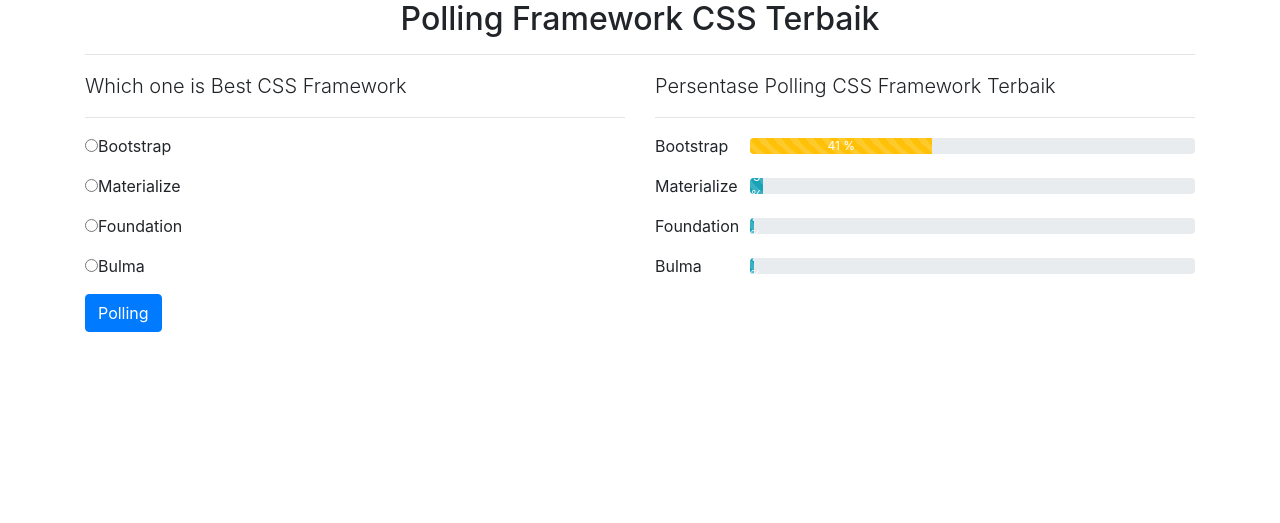
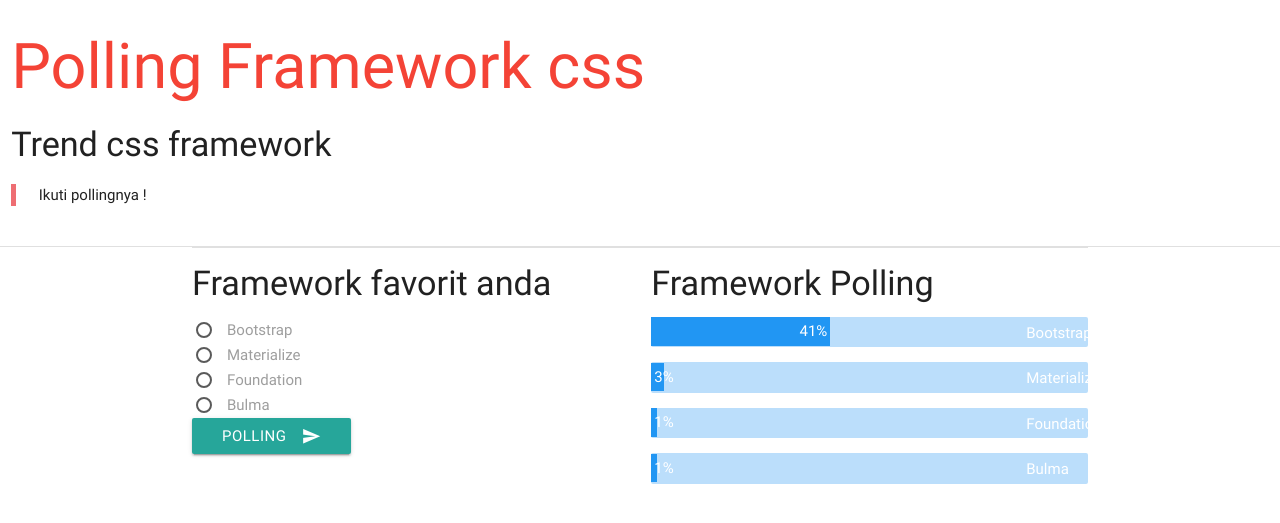
Before and after one commit to codesyariah122/system_polling, a PHP site: page / in a window 1280 px wide. Shown: the top 523 px of the page. Run offline with PHP 8.4, Linux system fonts and the light colour scheme; data comes from the database, SQL or seed files in the repository; both versions use the stored data as it was before the commit; some libraries are stand-ins or nearby versions.

Commit message:
New Update Proggram

```diff
--- /dev/null
+++ b/assets/MyJs.js
@@ -0,0 +1,27 @@
+// window.onscroll = function () {myfunction()};
+
+// const header = document.getElementById("header");
+// const sticky = header.offsetTop;
+
+// function myfunction()
+// {
+// 	if(window.pageYOffset > sticky){
+// 		header.classList.add("sticky");
+// 	}else{
+// 		header.classList.remove("sticky");
+// 	}
+// }
+
+$(document).ready(function(){
+	const header = document.getElementById("header");
+	const sticky = header.offsetTop;
+	console.log(sticky);
+	let fix = function(){
+		if(window.pageYOffset < sticky){
+			console.log("Ok!");
+		}else{
+			console.log("Ooo No!");
+		}
+	}
+    $('.tooltipped').tooltip();
+})
--- /dev/null
+++ b/assets/style.css
@@ -0,0 +1,45 @@
+.header{
+    font-family: GillSans, Calibri, Trebuchet, sans-serif;
+    background-color: #ffebee;
+    height: auto;
+    width: 100%;
+    display: inline-block;
+    position: fixed;
+    top:0;
+    width: 100%;
+}
+.sticky{
+    font-family: GillSans, Calibri, Trebuchet, sans-serif;
+    background-color: #ffebee;
+    height: auto;
+    width: 100%;
+    display: inline-block;
+    position: fixed;
+    top:0;
+    width: 100%;
+}
+
+.progress{
+    min-height: 30.5px;
+    overflow: hidden;
+    position: relative;
+}
+span{
+    position: relative;
+    float:left;
+    color:#fff;
+    margin-top: -2.7rem;
+    margin-left: 25em;
+    z-index: 99999;
+}
+
+.determinate{
+    width: 0;
+    transition: width 1s ease-in-out;
+    padding:3px;
+    position: relative;
+    color: #fff;
+    text-align: right;
+    white-space: nowrap;
+    margin-top: -3rem;
+}
--- /dev/null
+++ b/config.php
@@ -0,0 +1,5 @@
+<?php
+define('DB_HOST', 'localhost');
+define('DB_USER', 'root');
+define('DB_PASS', '1');
+define('DB_NAME', 'polling');
--- a/connection.php
+++ /dev/null
@@ -1,3 +0,0 @@
-<?php
-$conn = mysqli_connect("localhost","root","1","polling");
-if(!$conn) die(msqli_connect_error());
--- /dev/null
+++ b/contents/header.php
@@ -0,0 +1,9 @@
+<div class="row bg-red">
+	<div class="col s12">
+		<div id="header">
+			<h1 class="red-text justify"><?= $title;?></h1>
+				<h4 class="dark-text">Trend css framework</h4>
+			<blockquote>Ikuti pollingnya !</blockquote>
+		</div>
+	</div>
+</div>
--- /dev/null
+++ b/contents/polling.php
@@ -0,0 +1,47 @@
+<?php $data = framework("SELECT * FROM polling");  ?>
+<div class="divider"></div>
+	<div class="container">
+<?php
+if(isset($_REQUEST['polling'])){
+	if(polling($_REQUEST, 'polling') > 0){
+		header('Location: index.php?p=success');
+	}
+	$error = true;
+}
+?>
+		<div class="divider"></div>
+
+	      	<?php if(isset($_GET['p'])): if($_GET['p'] === "success"): ?>
+	      		  <div class="card-panel green accent-2 red-text">Terimakasih anda sudah memberikan polling</div>
+	      	<?php endif; endif;?>
+
+		<div class="row">
+	      <div class="col s6">
+	      	<h4>Framework favorit anda</h4>
+
+	      	<form action="" method="post">
+	      		<ul>
+	      			<?php foreach($data as $d): ?>
+	      			<li>
+	      				<input class="with-gap" name="framework" value="<?=$d->id?>" type="radio" id="<?=$d->framework?>"/>
+	    				<label for="<?=$d->framework?>"><?=$d->framework?></label>
+	      			</li>
+	      			<?php endforeach;?>
+	      			<li>
+	      				  <button class="btn waves-effect waves-light" type="submit" name="polling">Polling
+						    <i class="material-icons right">send</i>
+						  </button>
+	      			</li>
+	      		</ul>
+	      	</form>
+
+	      </div>
+	      <div class="col s6">
+	      	<h4>Framework Polling</h4>
+	      <?php foreach($data as $p): ?>
+	      	<div class="progress blue lighten-4 tooltipped" data-position="top" data-tooltip="Progress bar was at <?=$p->value?> % when tested"></div><span><?=ucwords($p->framework)?></span>
+	      	<div class="determinate blue" style="width:<?=$p->value?>%;"><?=$p->value?>%</div>
+	      <?php endforeach?>
+	      </div>
+	    </div>
+	</div>
--- /dev/null
+++ b/functions.php
@@ -0,0 +1,60 @@
+<?php
+require 'config.php';
+$dir = 'contents';
+
+function html($direktori, $layout, $ext='.ext', $title){
+	global $dir;
+
+	if(file_exists($dir.'/'.$layout.$ext)){
+		$title = ($layout === 'footer') ? '' : $title;
+		require_once $dir.'/'.$layout.$ext;
+	}else{
+		echo "<h1 class='text-red'>Layout tidak tersedia</h1>";
+	}
+
+}
+
+function connect(){
+	$server = DB_HOST;
+	$user = DB_USER;
+	$pass = DB_PASS;
+	$db = DB_NAME;
+
+	try{
+		$conn = new PDO("mysql:host=$server;dbname=$db", $user, $pass);
+		$conn->setAttribute(PDO::ATTR_ERRMODE, PDO::ERRMODE_EXCEPTION);
+		return $conn;
+		//echo "Connect Successfully";
+	}catch(PDOException $e){
+		echo "Conection Failed : ".$e->getMessage();
+	}
+}
+
+function framework($query){
+$dbh = connect();
+$result = $dbh->prepare($query);
+$result->execute();
+
+$rows = [];
+while($row = $result->fetch(PDO::FETCH_OBJ)):
+	$rows[] = $row;
+endwhile;
+
+return $rows;
+
+}
+
+
+function polling($data,$table){
+$framework = $data['framework'];
+// echo $framework; die;
+$conn = connect();
+$conn->setAttribute(PDO::ATTR_ERRMODE, PDO::ERRMODE_EXCEPTION);
+$sql = "UPDATE `$table` SET value=value+1 WHERE `id` = $framework";
+$stmt = $conn->prepare($sql);
+
+$stmt->execute();
+
+return $stmt->rowCount();
+
+}
--- a/index.php
+++ b/index.php
@@ -1,92 +1,31 @@
-<?php
-require_once 'connection.php';
+<?php require_once 'functions.php';?>
 
-$query = mysqli_query($conn, "SELECT * FROM polling");
+  <!DOCTYPE html>
+  <html>
+    <head>
+      <!--Import Google Icon Font-->
+      <link href="https://fonts.googleapis.com/icon?family=Material+Icons" rel="stylesheet">
+      <!--Import materialize.css-->
+		<link rel="stylesheet" href="https://cdnjs.cloudflare.com/ajax/libs/materialize/0.100.2/css/materialize.min.css">
 
-if(isset($_POST['submit'])):
-  $id = $_POST['id'];
-  mysqli_query($conn, "UPDATE polling SET value=value+1 WHERE id = $id");
-  header("Location:index.php");
-endif;
-?>
-<!doctype html>
-<html lang="en">
-  <head>
-    <!-- Required meta tags -->
-    <meta charset="utf-8">
-    <meta name="viewport" content="width=device-width, initial-scale=1, shrink-to-fit=no">
+		<link rel="stylesheet" type="text/css" href="assets/style.css">
 
-    <!-- Bootstrap CSS -->
-    <link rel="stylesheet" href="https://maxcdn.bootstrapcdn.com/bootstrap/4.0.0/css/bootstrap.min.css" integrity="sha384-Gn5384xqQ1aoWXA+058RXPxPg6fy4IWvTNh0E263XmFcJlSAwiGgFAW/dAiS6JXm" crossorigin="anonymous">
+      <!--Let browser know website is optimized for mobile-->
+      <meta name="viewport" content="width=device-width, initial-scale=1.0"/>
 
-    <title>Hello, world!</title>
-  </head>
-  <body>
+    	<title>Polling css Framework</title>
 
-<div class="container">
-  <div class="row">
-    <div class="col">
-  <h2 class="text-center">Polling Framework CSS Terbaik</h2>
-  <hr>
+    </head>
+    <?php html('', 'header', '.php', 'Polling Framework css'); ?>
 
-  <div class="row">
-    <div class="col-6">
-      <p class="lead">Which one is Best CSS Framework</p>
-      <hr>
+    <?php html('', 'polling', '.php', 'Polling Framework css');?>
 
-      <form action="" method="post">
-        <div>
 
-          <?php  foreach($query as $row):?>
-          <div class="form-group">
-            <input name="id" type="radio" aria-valuenow="" class="pollradio" value="<?=$row['id']?>"><?=$row['framework']?>
-          </div>
-        <?php endforeach; ?>
 
-          <div class="form-group">
-            <button type="submit" name="submit" class="btn btn-primary" id="btn">Polling</button>
-          </div>
-        </div>
-      </form>
-    </div>
-
-<!-- hasil polling -->
-    <div class="col-6">
-      <p class="lead">Persentase Polling CSS Framework Terbaik</p>
-      <hr>
-
-      <div class="row">
-        <div class="col-2">
-        <?php foreach($query as $row):?>
-          <div class="mb-3">
-            <?=$row['framework'];?>
-          </div>
-        <?php endforeach;?>
-        </div>
-
-        <div class="col-10">
-        <?php foreach($query as $row): ?>
-       <div class="progress mt-1 mb-4">
-                <div class="progress-bar progress-bar-striped progress-bar-animated
-                <?php if($row['value'] < 25):?> bg-info <?php elseif($row['value'] > 25):?> bg-warning <?php elseif($row['value'] > 50):?> bg-danger <?php endif;?>" role="progressbar" style="width: <?=$row['value']?>%;" aria-valuenow="<?=$row['value']?>%" aria-valuemin="0" aria-valuemax="100"><?=$row['value']?> %</div>
-        </div>
-         <?php endforeach; ?>
-      </div>
-
-    </div>
-  </div>
-
-    </div>
-
-  </div>
-
-</div>
-  </div>
-
-    <!-- Optional JavaScript -->
-    <!-- jQuery first, then Popper.js, then Bootstrap JS -->
-    <script src="https://code.jquery.com/jquery-3.2.1.slim.min.js" integrity="sha384-KJ3o2DKtIkvYIK3UENzmM7KCkRr/rE9/Qpg6aAZGJwFDMVNA/GpGFF93hXpG5KkN" crossorigin="anonymous"></script>
-    <script src="https://cdnjs.cloudflare.com/ajax/libs/popper.js/1.12.9/umd/popper.min.js" integrity="sha384-ApNbgh9B+Y1QKtv3Rn7W3mgPxhU9K/ScQsAP7hUibX39j7fakFPskvXusvfa0b4Q" crossorigin="anonymous"></script>
-    <script src="https://maxcdn.bootstrapcdn.com/bootstrap/4.0.0/js/bootstrap.min.js" integrity="sha384-JZR6Spejh4U02d8jOt6vLEHfe/JQGiRRSQQxSfFWpi1MquVdAyjUar5+76PVCmYl" crossorigin="anonymous"></script>
-  </body>
-</html>
+    <body>
+      <!--Import jQuery before materialize.js-->
+      <script type="text/javascript" src="https://code.jquery.com/jquery-3.2.1.min.js"></script>
+ 	 	<script src="https://cdnjs.cloudflare.com/ajax/libs/materialize/0.100.2/js/materialize.min.js"></script>
+ 	 	<script type="text/javascript" src="assets/MyJs.js"></script>
+</body>
+  </html>
```
Also changed, not shown: polling.sql (deleted, +0 -66 lines), README.md (deleted).
